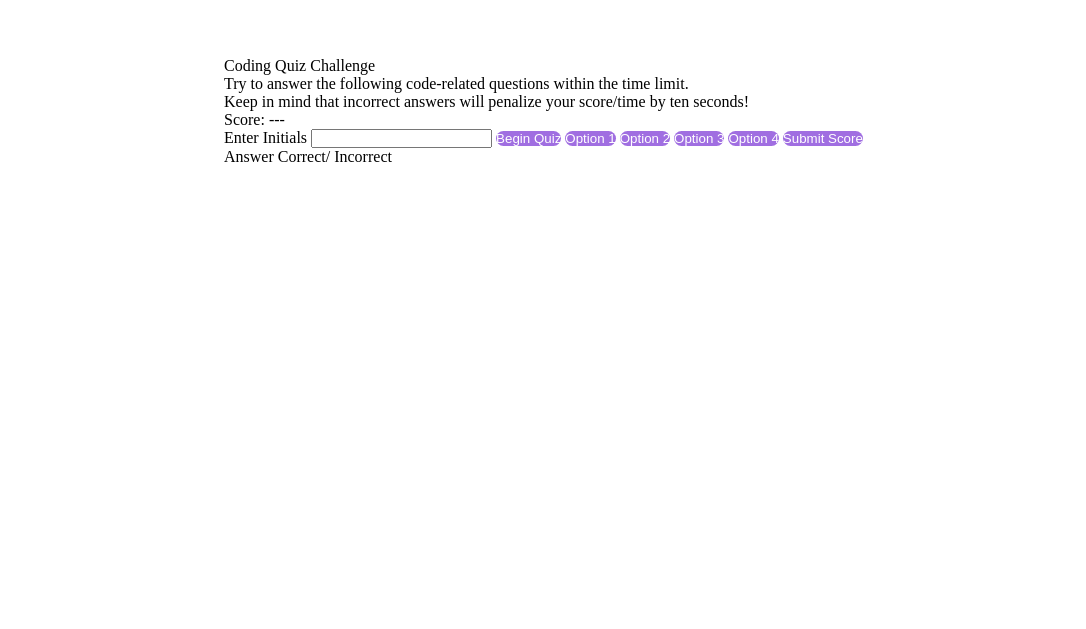
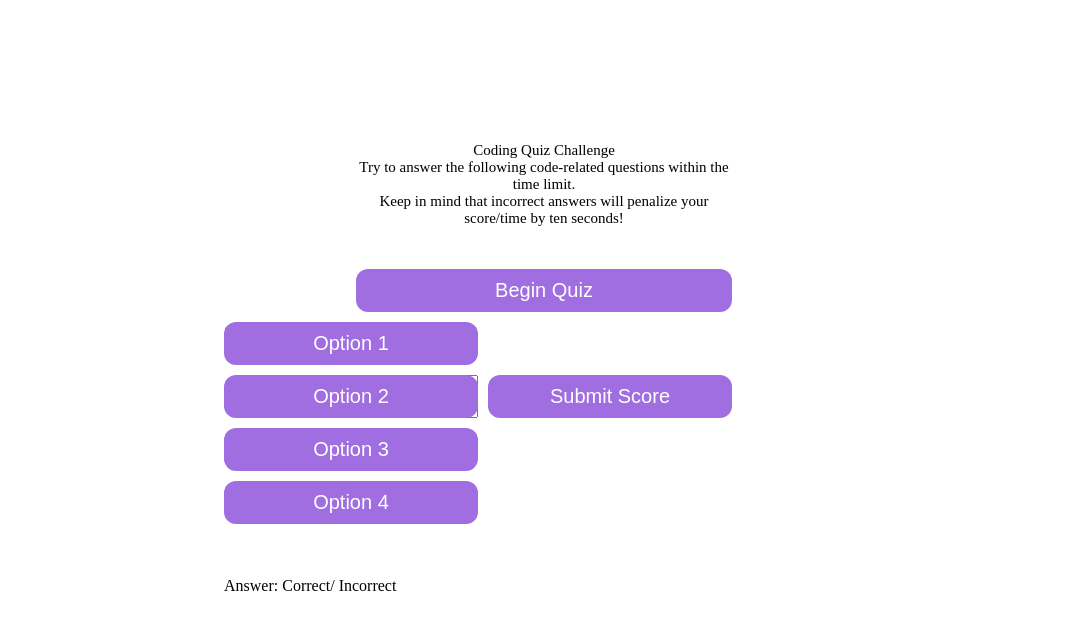
Before and after one commit to nnikhil84/coding-quiz-challenge.github.io, a plain HTML site: page index.html in a window 1280 px wide. Shown: the part 47-676 px from the top of the page, without its empty margins (96-1182 px from the left). Drawn offline with Linux system fonts and the light colour scheme.

Commit message:
completed styling

```diff
--- a/assets/css/style.css
+++ b/assets/css/style.css
@@ -47,6 +47,12 @@ header nav ul {
     outline: 0;
     background-color: #A06EE1;
     color: #fff;
+    font-size: 20px;
+}
+
+.btn1:hover {
+    background-color: #FFC2E9;
+    color: #000;
 }
 
 #main-content {
@@ -57,3 +63,88 @@ header nav ul {
     justify-content: center;
     margin-top: 50px;
 }
+
+.grid-container {
+    display: grid;
+    grid-template-columns: repeat(2, 1fr) 2fr 1fr;
+    grid-template-rows: repeat(10, 1fr);
+    gap: 10px;
+}
+
+.introduction {
+   text-align: center;
+   align-self: baseline;
+   grid-column: 2 / span 2;
+   grid-row: 1 / span 5;
+   place-self: center;
+   font-size: 15px;
+}
+
+.score {
+    grid-column: 1 / span 2;
+    grid-row: 6 / span 1;
+    font-size: 20px;
+}
+
+.enter-initials {
+    grid-column: 2 / span 1;
+    grid-row: 7 / span 1;
+    font-size: 20px;
+
+}
+
+.initials-text {
+    grid-column: 2 / span 1;
+    grid-row: 7 / span 1;
+    font-size: 15px;
+    resize: none;
+}
+
+.begin {
+    grid-column: 2 / span 2;
+    grid-row: 5 / span 1;
+    padding: 10px;
+}
+
+.submit {
+    grid-column: 3 / span 1;
+    grid-row: 7 / span 1;
+    padding: 10px;
+}
+
+.opt1 {
+    grid-column: 1 / span 2;
+    grid-row: 6 / span 1;
+}
+
+.opt2 {
+    grid-column: 1 / span 2;
+    grid-row: 7 / span 1;
+}
+
+.opt3 {
+    grid-column: 1 / span 2;
+    grid-row: 8 / span 1;
+}
+
+.opt4 {
+    grid-column: 1 / span 2;
+    grid-row: 9 / span 1;
+}
+
+.response-grid {
+    display: grid;
+    grid-template-columns: 4fr;
+    grid-template-rows: repeat(2, 1fr);
+    gap: 10px;
+}
+
+.response {
+    text-align: left;
+    grid-column: 1 / span 4;
+    grid-row: 1 / span 2;
+}
+
+.response span {
+    text-align: left;
+}
--- a/index.html
+++ b/index.html
@@ -23,31 +23,31 @@
     </header>
 
     <main id="main-content">
-        <div>
-            <p id="">
+        <div class="grid-container">
+            <p class="introduction">
                 Coding Quiz Challenge
+                <br />
+                Try to answer the following code-related questions within the time limit.
+                <br />
+                Keep in mind that incorrect answers will penalize your score/time by ten seconds!
             </p>
-            <p id="">Try to answer the following code-related questions within the time limit.
-                 <br />
-                 Keep in mind that incorrect answers will penalize your score/time by ten seconds!
-            </p>
-            <p id="">
+            <p class="score">
                 Score: <span id="">---</span>
             </p>
 
-            <label for="initials">Enter Initials</label>
-            <input type="text" id="" name="initials" maxlength="3" />
+            <p class="enter-initials"></p>
+            <textarea class="initials-text"></textarea>
 
-            <button class="btn1" id="">Begin Quiz</button>
-            <button class="btn1" id="">Option 1</button>
-            <button class="btn1" id="">Option 2</button>
-            <button class="btn1" id="">Option 3</button>
-            <button class="btn1" id="">Option 4</button>
-            <button class="btn1" id="">Submit Score</button>
+            <button class="btn1 begin" id="">Begin Quiz</button>
+            <button class="btn1 opt1" id="">Option 1</button>
+            <button class="btn1 opt2" id="">Option 2</button>
+            <button class="btn1 opt3" id="">Option 3</button>
+            <button class="btn1 opt4" id="">Option 4</button>
+            <button class="btn1 submit" id="">Submit Score</button>
         </div>
 
-        <div id="">
-            <p id="">Answer Correct/ Incorrect</p>
+        <div class="response-grid">
+            <p class="response">Answer: <span>Correct/ Incorrect</span></p>
         </div>
     </main>
 <script src="./assets/js/quiz.js"></script>
```
